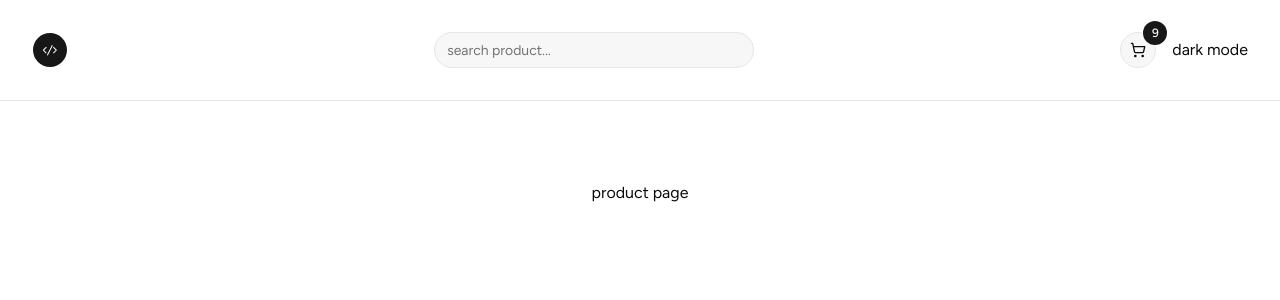
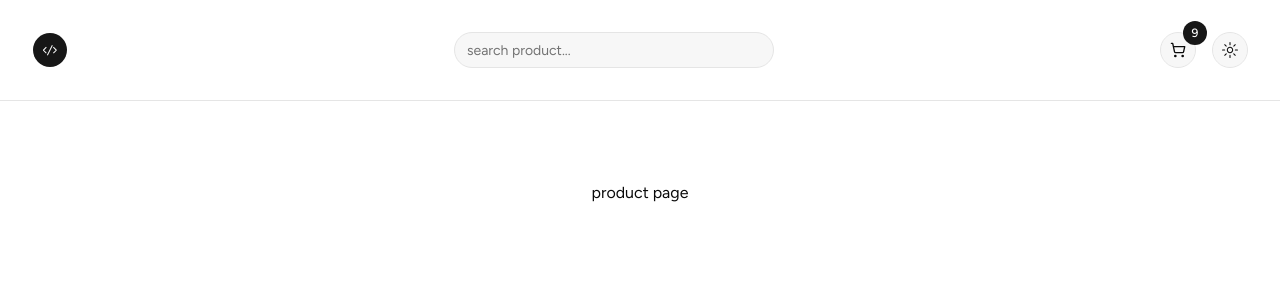
Before and after one commit to stevensonsaintlaurent/store, a Next.js app: page /products in a window 1280 px wide. Shown: the top 300 px of the page. Built offline with nearby package versions, Linux system fonts and the light colour scheme.

Commit message:
react dark mode

```diff
--- a/app/layout.tsx
+++ b/app/layout.tsx
@@ -4,6 +4,7 @@
 import { cn } from "@/lib/utils";
 import Navbar from "@/components/navbar/Navbar";
 import Container from "@/components/global/Container";
+import Providers from "./providers";
 
 const figtree = Figtree({ subsets: ["latin"], variable: "--font-sans" });
 
@@ -34,11 +35,13 @@
         "font-sans",
         figtree.variable,
       )}
-      suppressHydrationWarning={true}
+      suppressHydrationWarning="true"
     >
       <body className="min-h-full flex flex-col">
-        <Navbar />
-        <Container className="py-20">{children}</Container>
+        <Providers>
+          <Navbar />
+          <Container className="py-20">{children}</Container>
+        </Providers>
       </body>
     </html>
   );
--- /dev/null
+++ b/app/providers.tsx
@@ -0,0 +1,19 @@
+"use client";
+
+import { ThemeProvider } from "./theme-provider";
+
+const Providers = ({ children }: { children: React.ReactNode }) => {
+  return (
+    <>
+      <ThemeProvider
+        attribute="class"
+        defaultTheme="system"
+        disableTransitionOnChange
+      >
+        {children}
+      </ThemeProvider>
+    </>
+  );
+};
+
+export default Providers;
--- /dev/null
+++ b/app/theme-provider.tsx
@@ -0,0 +1,9 @@
+"use client";
+
+import * as React from "react";
+import { ThemeProvider as NextThemesProvider } from "next-themes";
+import { type ThemeProviderProps } from "next-themes/dist/types";
+
+export function ThemeProvider({ children, ...props }: ThemeProviderProps) {
+  return <NextThemesProvider {...props}>{children}</NextThemesProvider>;
+}
--- a/components/navbar/CardButton.tsx
+++ b/components/navbar/CardButton.tsx
@@ -7,7 +7,7 @@
   const numItemsInCart = 9;
   return (
     <Button
-      asChild
+      aschild="true"
       variant="outline"
       size="icon"
       className="flex justify-center items-center relative"
--- a/components/navbar/DarkMode.tsx
+++ b/components/navbar/DarkMode.tsx
@@ -1,11 +1,40 @@
-import React from 'react'
+"use client";
 
-const DarkMode = () => {
+import * as React from "react";
+import { MoonIcon, SunIcon } from "@radix-ui/react-icons";
+import { useTheme } from "next-themes";
+
+import { Button } from "@/components/ui/button";
+import {
+  DropdownMenu,
+  DropdownMenuContent,
+  DropdownMenuItem,
+  DropdownMenuTrigger,
+} from "@/components/ui/dropdown-menu";
+
+export default function ModeToggle() {
+  const { setTheme } = useTheme();
+
   return (
-    <div>
-      dark  mode
-    </div>
-  )
+    <DropdownMenu>
+      <DropdownMenuTrigger aschild="true">
+        <Button variant="outline" size="icon">
+          <SunIcon className="h-[1.2rem] w-[1.2rem] rotate-0 scale-100 transition-all dark:-rotate-90 dark:scale-0" />
+          <MoonIcon className="absolute h-[1.2rem] w-[1.2rem] rotate-90 scale-0 transition-all dark:rotate-0 dark:scale-100" />
+          <span className="sr-only">Toggle theme</span>
+        </Button>
+      </DropdownMenuTrigger>
+      <DropdownMenuContent align="end">
+        <DropdownMenuItem onClick={() => setTheme("light")}>
+          Light
+        </DropdownMenuItem>
+        <DropdownMenuItem onClick={() => setTheme("dark")}>
+          Dark
+        </DropdownMenuItem>
+        <DropdownMenuItem onClick={() => setTheme("system")}>
+          System
+        </DropdownMenuItem>
+      </DropdownMenuContent>
+    </DropdownMenu>
+  );
 }
-
-export default DarkMode
--- a/package.json
+++ b/package.json
@@ -12,10 +12,12 @@
     "@base-ui/react": "^1.7.0",
     "@hugeicons/core-free-icons": "^4.2.3",
     "@hugeicons/react": "^1.1.9",
+    "@radix-ui/react-icons": "^1.3.2",
     "class-variance-authority": "^0.7.1",
     "clsx": "^2.1.1",
     "embla-carousel-react": "^8.6.0",
     "next": "16.3.0",
+    "next-themes": "^0.4.6",
     "react": "19.2.8",
     "react-dom": "19.2.8",
     "react-icons": "^5.7.0",
```
Also changed, not shown: 1 other file (tests, documents, lock files or other folders).
